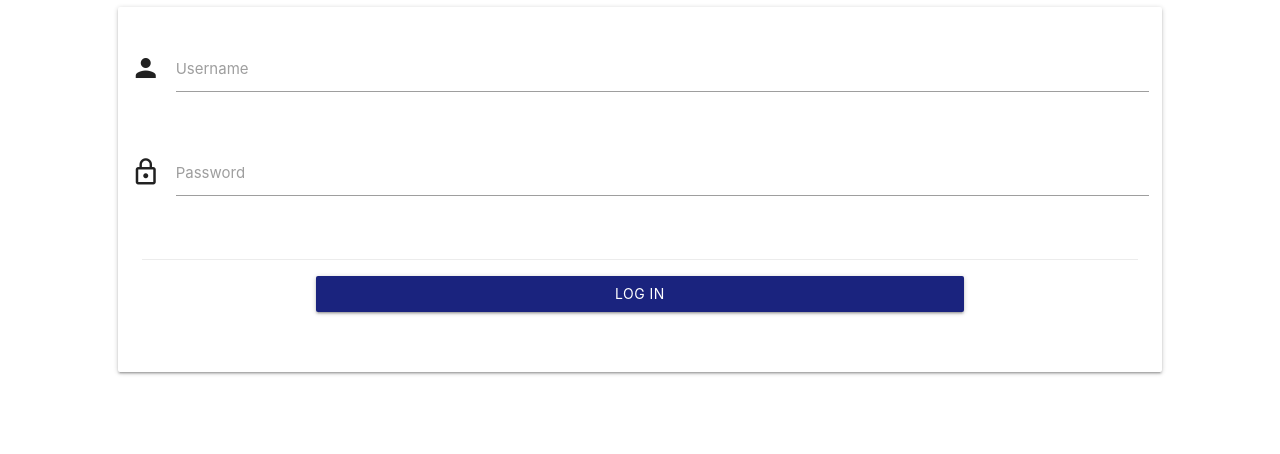
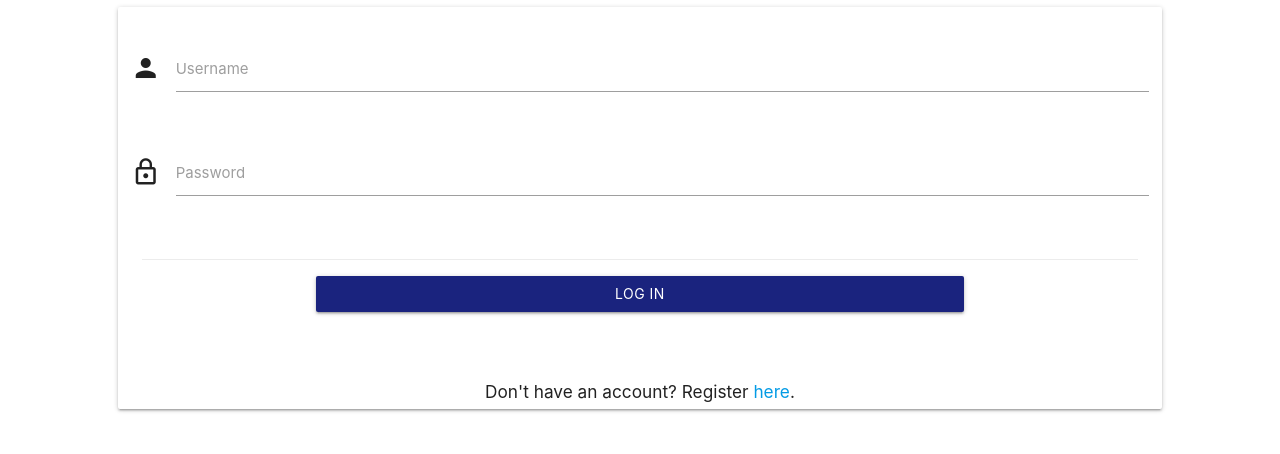
Before and after one commit to lilychuang78/milestone3, a Flask app: page /login in a window 1280 px wide. Shown: the part 305-759 px from the top of the page. Run offline with Flask 2, Linux system fonts and the light colour scheme; some libraries are stand-ins or nearby versions.

Commit message:
add link to register page.

```diff
--- a/templates/login.html
+++ b/templates/login.html
@@ -36,6 +36,12 @@
                 </div>
             </div>
         </form>
+        <div class="row">
+            <div class="center-align">
+                <h6>Don't have an account? Register <a href="#">here</a>.</h6>
+            </div>
+        </div>
     </div>
 <!--materialize card panel ends-->
+
 {% endblock %}
```
